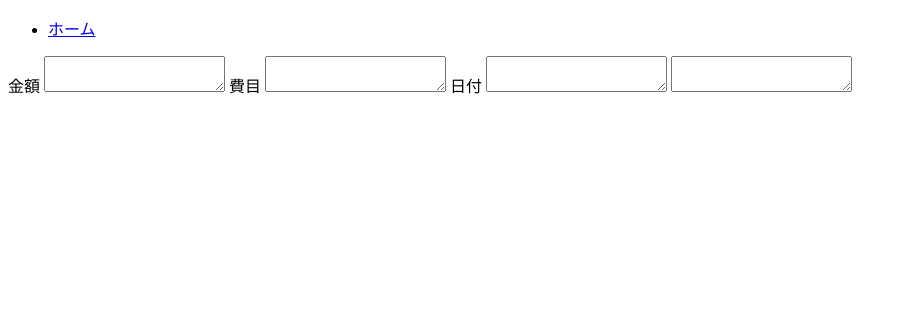
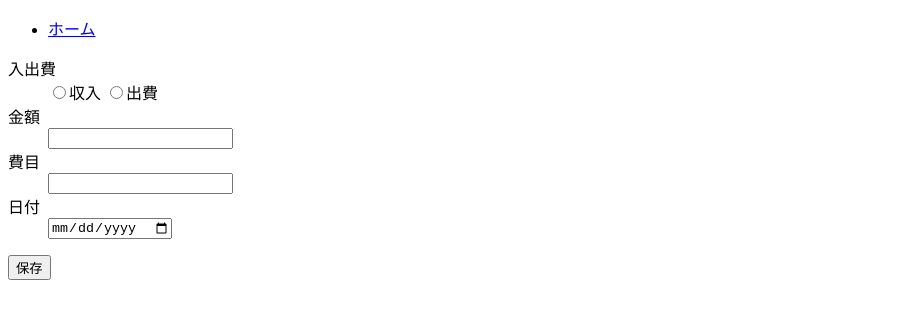
Before and after one commit to ca01231010/kakeibo, a plain HTML site: page karenda-.html in a window 1280 px wide. Shown: the whole page, without its empty margins (0-907 px from the left). Drawn offline with Linux system fonts and the light colour scheme.

Commit message:
2023-09-20

```diff
--- a/karenda-.html
+++ b/karenda-.html
@@ -7,12 +7,29 @@
    <ul>
       <li><a href="./home.html">ホーム</a></li>
    </ul>
-   金額
-   <textarea></textarea>
-   費目
-   <textarea></textarea>
-   日付
-   <textarea></textarea>
-   <textarea></textarea>
+   <form action="" >
+    <dl>
+      <dt>入出費</dt>
+    <dd>
+    <input type="radio" name="okane" value="収入">収入
+    <input type="radio" name="okane" value="出費">出費
+     </dd>
+
+
+     <label><dt>金額</dt>
+   <dd><input type="text" pattern="^[1-9][0-9]*$"></dd></label>
+
+
+   <label><dt>費目</dt>
+    <dd><input type="text"></dd></label>
+
+
+    <dt>日付</dt>
+    <dd><input type="date"><dd>
+
+    </dl>
+    <button type="sumbmit">保存
+   </form>
+
  </body>
 </html>
--- /dev/null
+++ b/karenda-.js
@@ -0,0 +1,2 @@
+var ren = document.getElementById("zyouhou");
+console.log(ren);
--- /dev/null
+++ b/karenda-.ts
@@ -0,0 +1,4 @@
+let ren= document.getElementById("zyouhou")
+console.log(ren)
+
+//formの情報の入手方法
```
